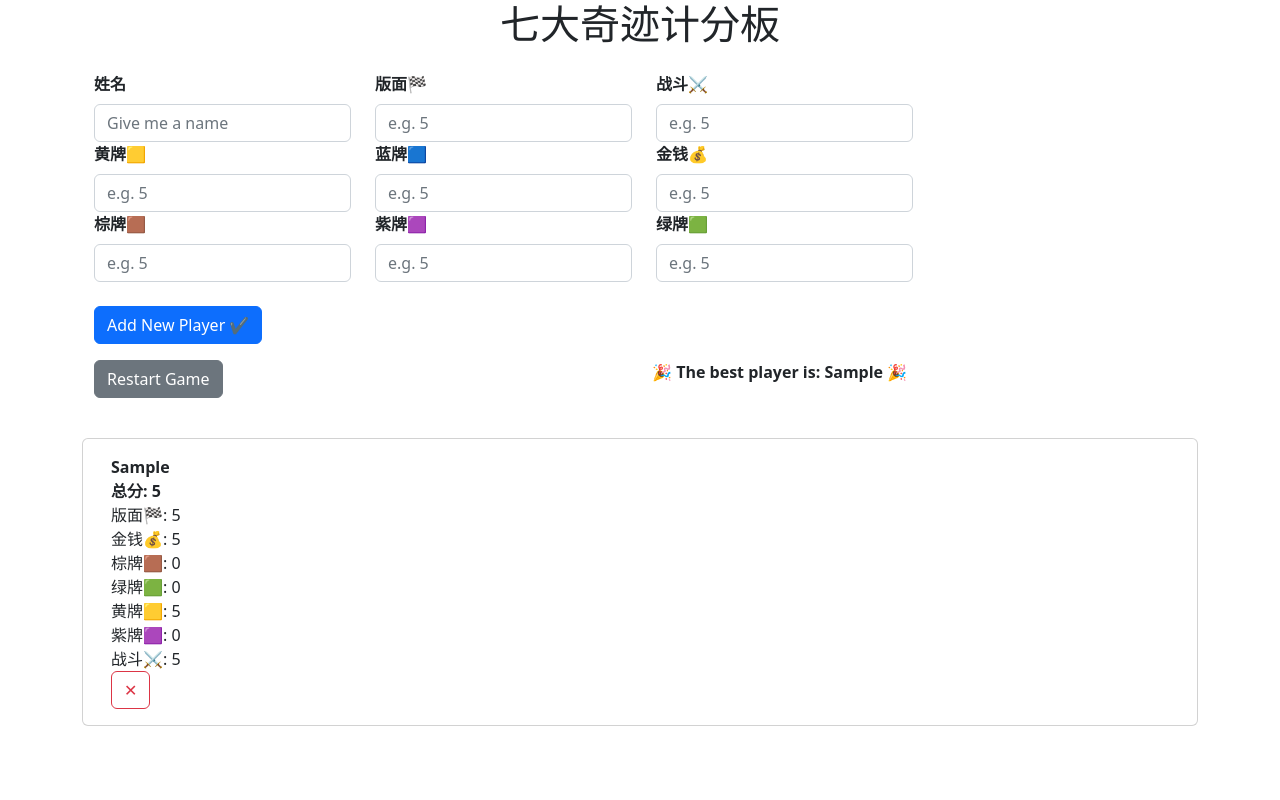
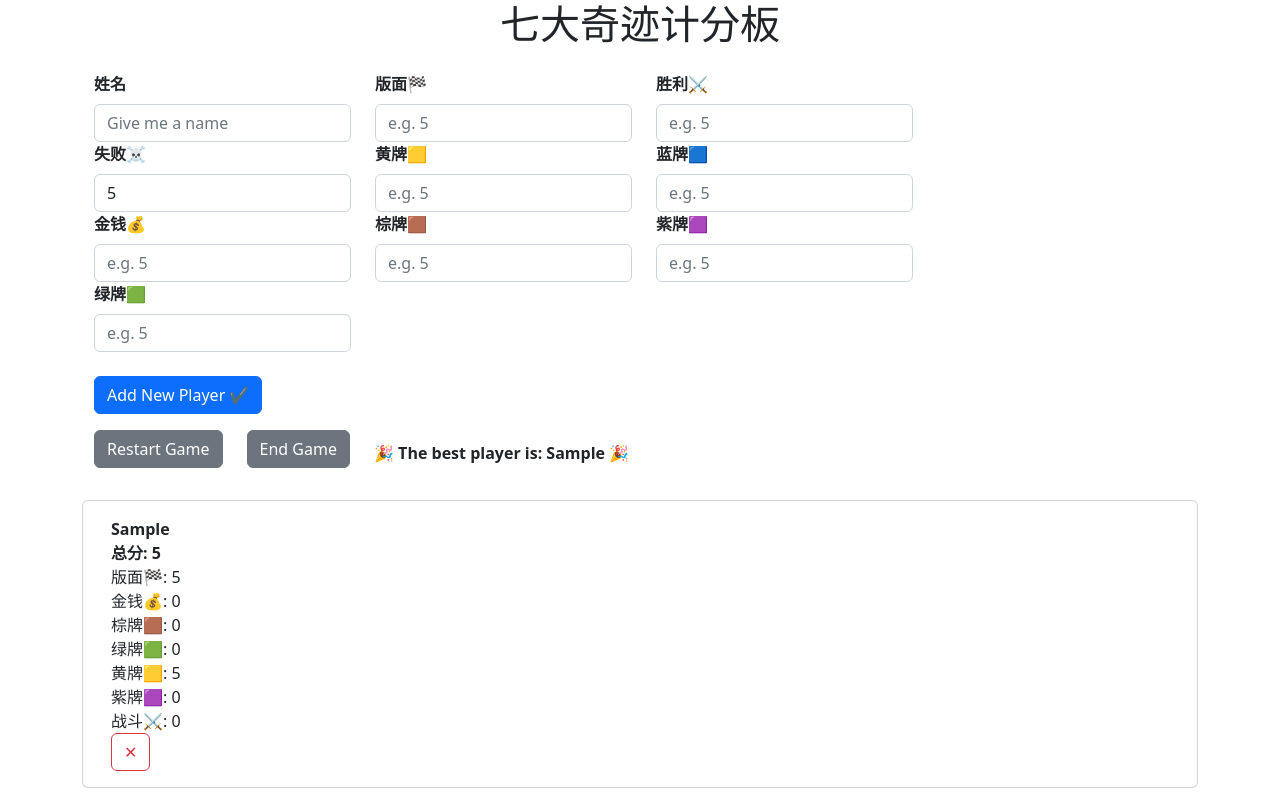
Before and after one commit to tomaschow/7wonders, a React (Create React App) app: page / in a window 1280 px wide. Both pictures are taken after typing "Sample", "5", "5", "5", "5", "5" into the empty fields and a click on the button "Add New Player ✔". Built offline with nearby package versions, Linux system fonts and the light colour scheme.

Commit message:
[0.2.1] battle loss point calculation

```diff
--- a/src/SevenWonders.js
+++ b/src/SevenWonders.js
@@ -25,7 +25,7 @@ export const Player = ({ player, index, removePlayer }) => (
     <br />
     <span>紫牌🟪: {player.purple || 0}</span>
     <br />
-    <span>战斗⚔: {player.red || 0}</span>
+    <span>战斗⚔: {player.warGain - player.warLoss || 0}</span>
     <br />
     <div>
       <Button variant="outline-danger" onClick={() => removePlayer(index)}>
@@ -38,7 +38,8 @@ export const Player = ({ player, index, removePlayer }) => (
 export const FormPlayer = ({ addPlayer }) => {
   const [name, setName] = useState('');
   const [board, setBoard] = useState('');
-  const [red, setRed] = useState('');
+  const [warGain, setWarGain] = useState('');
+  const [warLoss, setWarLoss] = useState('');
   const [yellow, setYellow] = useState('');
   const [blue, setBlue] = useState('');
   const [money, setMoney] = useState('');
@@ -49,21 +50,22 @@ export const FormPlayer = ({ addPlayer }) => {
   const fieldToSetStateMap = useMemo(() => ({
     name: { value: name, callback: setName, displayValue: "姓名", placeholder: "Give me a name", type: "text" },
     board: { value: board, callback: setBoard, displayValue: "版面🏁", placeholder: "e.g. 5", type: "number" },
-    red: { value: red, callback: setRed, displayValue: "战斗⚔", placeholder: "e.g. 5", type: "number" },
+    warGain: { value: warGain, callback: setWarGain, displayValue: "胜利⚔", placeholder: "e.g. 5", type: "number" },
+    warLoss: { value: warLoss, callback: setWarLoss, displayValue: "失败☠", placeholder: "e.g. 5", type: "number" },
     yellow: { value: yellow, callback: setYellow, displayValue: "黄牌🟨", placeholder: "e.g. 5", type: "number" },
     blue: { value: blue, callback: setBlue, displayValue: "蓝牌🟦", placeholder: "e.g. 5", type: "number" },
     money: { value: money, callback: setMoney, displayValue: "金钱💰", placeholder: "e.g. 5", type: "number" },
     brown: { value: brown, callback: setBrown, displayValue: "棕牌🟫", placeholder: "e.g. 5", type: "number" },
     purple: { value: purple, callback: setPurple, displayValue: "紫牌🟪", placeholder: "e.g. 5", type: "number" },
     green: { value: green, callback: setGreen, displayValue: "绿牌🟩", placeholder: "e.g. 5", type: "number" },
-  }), [name, board, red, yellow, blue, money, brown, purple, green]);
+  }), [name, board, warGain, warLoss, yellow, blue, money, brown, purple, green]);
 
   const fields = Object.keys(fieldToSetStateMap);
 
   const resetInputs = () => {
     setName('');
     setBoard('');
-    setRed('');
+    setWarGain('');
     setYellow('');
     setBlue('');
     setMoney('');
@@ -79,7 +81,8 @@ export const FormPlayer = ({ addPlayer }) => {
     }
     addPlayer({
       name,
-      red,
+      warGain,
+      warLoss,
       yellow,
       board,
       money,
@@ -90,13 +93,13 @@ export const FormPlayer = ({ addPlayer }) => {
       total:
         Number(board) ||
         0 + Number(money) ||
-        0 + Number(red) ||
+        0 + Number(warGain) ||
         0 + Number(yellow) ||
         0 + Number(green) ||
         0 + Number(purple) ||
         0 + Number(blue) ||
         0 + Number(brown) ||
-        0,
+        0 - Number(warLoss) || 0,
     });
     resetInputs();
   };
@@ -112,7 +115,8 @@ export const FormPlayer = ({ addPlayer }) => {
             <Form.Control
               required={fieldToSetStateMap[field].displayValue === "姓名"}
               type={fieldToSetStateMap[field].type}
-              pattern={fieldToSetStateMap[field].type === "number" ? "\\d*" : undefined}
+              pattern={fieldToSetStateMap[field].type === "number" ? "//d*" : undefined}
+              inputMode={fieldToSetStateMap[field].type === "number" ? "numeric" : undefined}
               className="input"
               value={fieldToSetStateMap[field].value}
               onChange={(e) => fieldToSetStateMap[field].callback(e.target.value)}
@@ -151,9 +155,22 @@ export const SevenWonders = () => {
     }
   }, [players]);
 
+  const printGameSummary = useCallback(() => {
+    // date
+    console.log('Date:', new Date().toISOString().slice(0, 10));
+    // guid
+    console.log('Game ID:', Math.random() * 28);
+    // iterate players list
+    players.forEach(p => {
+      console.log(p)
+    });
+    console.log('Best player:', bestPlayer)
+  }, [players, bestPlayer]);
+
   const addPlayer = ({
     name,
-    red,
+    warGain,
+    warLoss,
     yellow,
     board,
     money,
@@ -165,7 +182,7 @@ export const SevenWonders = () => {
   }) => {
     const newList = [
       ...players,
-      { name, red, yellow, board, money, green, blue, purple, brown, total },
+      { name, warGain, warLoss, yellow, board, money, green, blue, purple, brown, total },
     ];
     setPlayers(newList);
   };
@@ -191,10 +208,10 @@ export const SevenWonders = () => {
         <div className="container">
           <h1 className="text-center mb-4">七大奇迹计分板</h1>
           <FormPlayer addPlayer={addPlayer} />
-          <Row>
-            <Col>
+          <Row className="align-items-center">
+            <Col xs="auto">
               <Button
-                variant="secondary mb-3"
+                variant="secondary mb-2"
                 onClick={() => {
                   restart();
                 }}
@@ -202,8 +219,20 @@ export const SevenWonders = () => {
                 Restart Game
               </Button>
             </Col>
+            {players.length > 0 && (
+              <Col xs="auto">
+                <Button
+                  variant="secondary mb-2"
+                  onClick={() => {
+                    printGameSummary();
+                  }}
+                >
+                  End Game
+                </Button>
+              </Col>
+            )}
             {bestPlayer && (
-              <Col>
+              <Col xs="auto">
                 <b>🎉 The best player is: {bestPlayer} 🎉</b>
               </Col>
             )}
```
